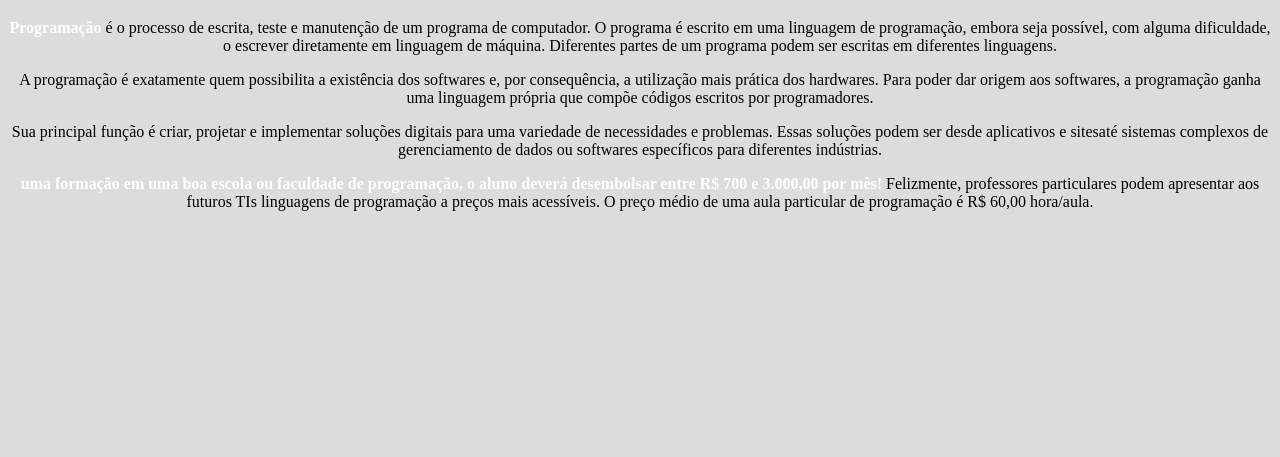
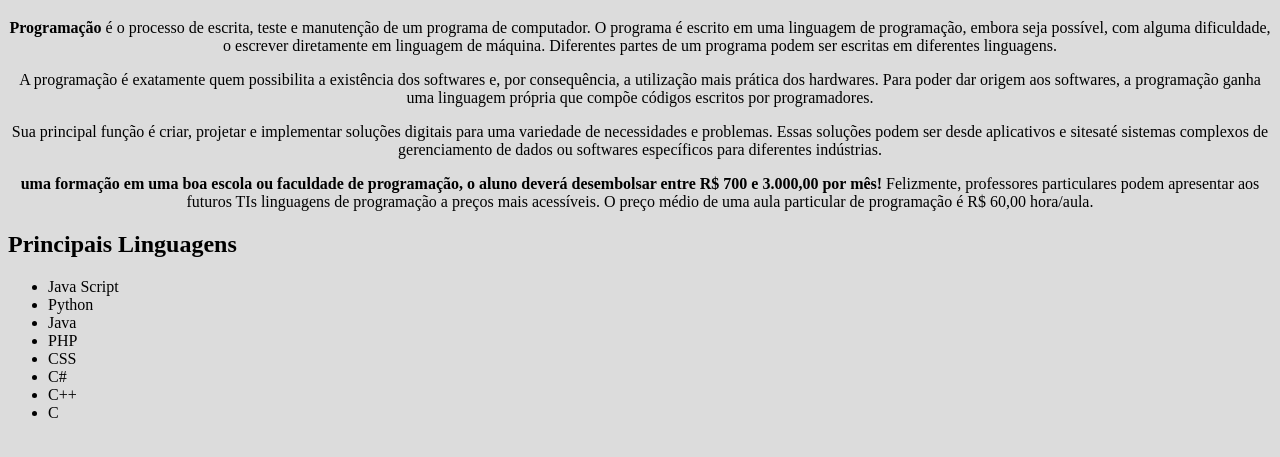
Before and after one commit to DAN06030/html5ecss3, a plain HTML site: page index.html in a window 1280 px wide. Shown: the part 89-546 px from the top of the page. Drawn offline with Linux system fonts and the light colour scheme.

Commit message:
los itens

```diff
--- a/index.html
+++ b/index.html
@@ -26,5 +26,18 @@
             Felizmente, professores particulares podem apresentar aos futuros TIs linguagens de programação a preços mais acessíveis.
             O preço médio de uma aula particular de programação é R$ 60,00 hora/aula.</p>
 
+          <h2>Principais Linguagens</h2>
+
+               <ul>
+                   <li class="itens">Java Script</li>
+                   <li class="itens">Python</li>
+                   <li class="itens">Java</li>
+                   <li class="itens">PHP</li>
+                   <li class="itens">CSS</li>
+                   <li class="itens">C#</li>
+                   <li class="itens">C++</li>
+                   <li class="itens">C</li>
+               </ul>
+
     </body>
 </html>
--- a/style.css
+++ b/style.css
@@ -11,5 +11,5 @@ body {
   }
 
   strong {
-      color: white
+      color: black
   }
```
